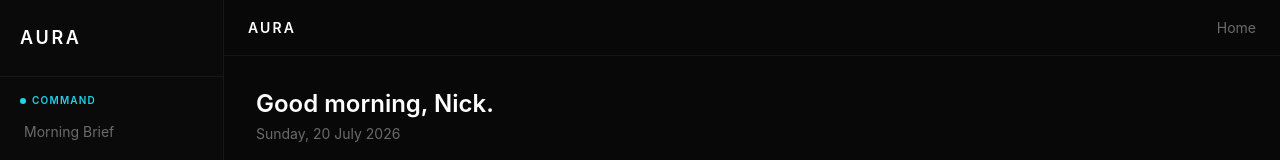
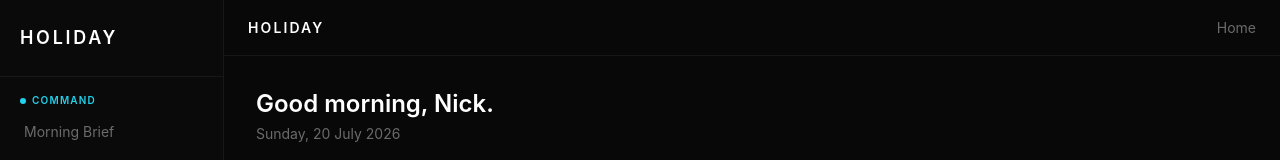
Before and after one commit to slaterai/holiday, a Next.js app: page /dashboard in a window 1280 px wide. Shown: the top 160 px of the page. Built offline with nearby package versions, Linux system fonts and the light colour scheme.

Commit message:
Rename AURA to Holiday

```diff
--- a/app/layout.tsx
+++ b/app/layout.tsx
@@ -2,7 +2,7 @@ import type { Metadata } from "next";
 import "./globals.css";
 
 export const metadata: Metadata = {
-  title: "AURA",
+  title: "Holiday",
   description: "Your creator operating system",
 };
 
--- a/components/Sidebar.tsx
+++ b/components/Sidebar.tsx
@@ -66,7 +66,7 @@ export default function Sidebar({ activePage, onNavigate }: SidebarProps) {
       {/* Logo */}
       <div className="px-5 py-6 border-b border-white/[0.06]">
         <span className="text-white text-lg font-semibold tracking-[0.15em] uppercase">
-          AURA
+          Holiday
         </span>
       </div>
 
--- a/components/Topbar.tsx
+++ b/components/Topbar.tsx
@@ -6,7 +6,7 @@ export default function Topbar({ pageTitle }: TopbarProps) {
   return (
     <header className="flex items-center justify-between px-6 h-14 border-b border-white/[0.06] shrink-0"
       style={{ background: "#080808" }}>
-      <span className="text-white text-sm font-semibold tracking-[0.15em] uppercase">AURA</span>
+      <span className="text-white text-sm font-semibold tracking-[0.15em] uppercase">Holiday</span>
       <span className="text-white/40 text-sm">{pageTitle}</span>
     </header>
   );
--- a/package.json
+++ b/package.json
@@ -1,5 +1,5 @@
 {
-  "name": "aura-app",
+  "name": "holiday",
   "version": "0.1.0",
   "private": true,
   "scripts": {
```
